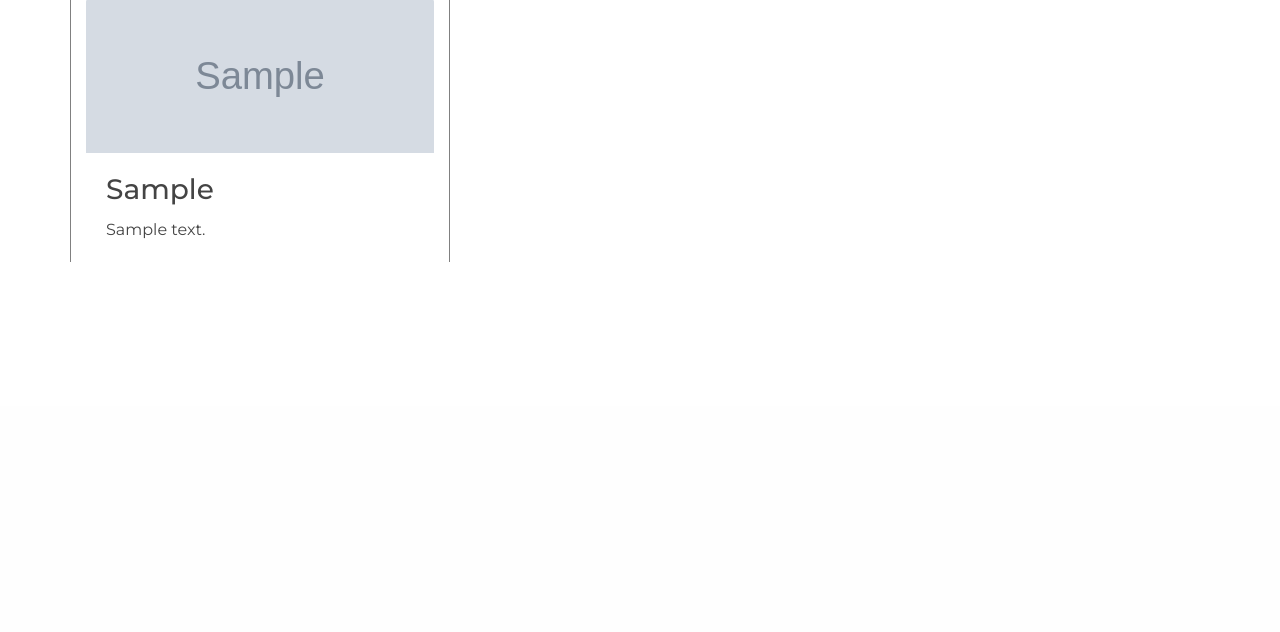
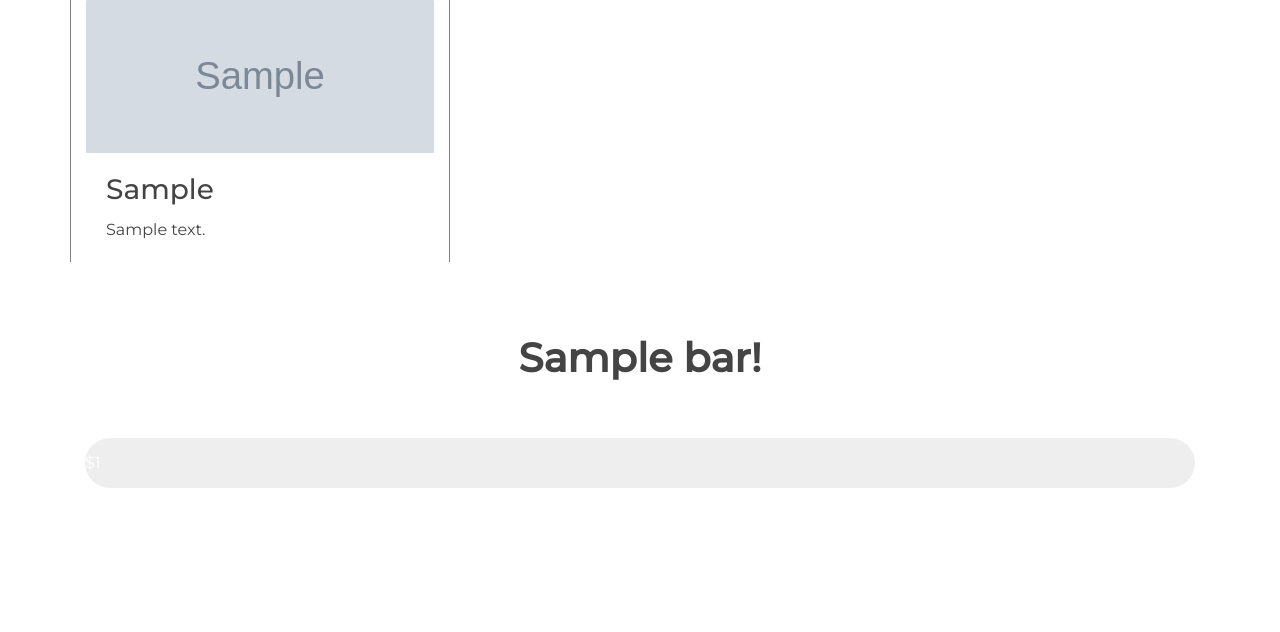
Before and after one commit to Rushilwiz/tj2023, a Django app: page / in a window 1280 px wide. Shown: the part 1003-1635 px from the top of the page. Before the commit the page ends 1265 px from the top, so only its background shows below. Run offline with Django 3.2, Linux system fonts and the light colour scheme; tables that the repository leaves empty hold one stand-in row (values such as "Sample post"); grey boxes marked "Sample" are stand-in pictures; parts of the project's set-up code (start-up, migrations or seed data) failed here and were passed over; some libraries are stand-ins or nearby versions; some web fonts are replaced.

Commit message:
Added Progress Bar For Funding

```diff
--- a/pages/admin.py
+++ b/pages/admin.py
@@ -1,5 +1,6 @@
 from django.contrib import admin
-from .models import Story
+from .models import Story, Bar
 
 # Register your models here.
 admin.site.register(Story)
+admin.site.register(Bar)
--- a/pages/models.py
+++ b/pages/models.py
@@ -7,3 +7,8 @@ class Story(models.Model):
     img_name = models.CharField(max_length=50, default=None, null=True)
     body = models.TextField(max_length=200)
     created = models.DateTimeField(auto_now=True)
+
+
+class Bar(models.Model):
+    name = models.CharField(max_length=50)
+    money_raised = models.FloatField()
--- a/pages/templates/pages/index.html
+++ b/pages/templates/pages/index.html
@@ -3,6 +3,24 @@
 {% block title %}Home{% endblock title %}
 {% block css %}
     <link rel="stylesheet" type="text/css" href="{% static 'pages/css/styles.css' %}">
+    <style>
+    #progress {
+      width: 100%;
+      background-color: #eee;
+      border-radius: 50px;
+    }
+
+    #bar {
+      width: 1%;
+      height: 50px;
+      background-color: #0000ff ;
+      text-align: center;
+      line-height: 50px;
+      color: white;
+      border-radius: 50px;
+      transition: all 1s;
+    }
+    </style>
 {% endblock css %}
 {% block content %}
 <div class="jumbotron jumbotron-fluid">
@@ -26,4 +44,33 @@
         {% endfor %}
     </div>
 </div>
+
+<br><br><br>
+<div class="container news">
+    <h1 class="text-center font-weight-bold">{{ bar.name }}!</h1>
+    <br><br>
+    <div id="progress">
+      <div id="bar">$0</div>
+    </div>
+    <script>
+    document.addEventListener("DOMContentLoaded", function(){
+      var thing = ({{ bar.money_raised }})/50000;
+      thing = thing * 100;
+      console.log(thing);
+      width = 1;
+      var id = setInterval(frame, 100);
+      function frame() {
+          if (width < thing) {
+              width+=.25;
+              document.getElementById('bar').style.width = width + "%";
+              document.getElementById('bar').innerHTML = "$" + (width * 500)
+          } else {
+              document.getElementById('bar').style.width = thing + "%";
+              document.getElementById('bar').innerHTML = "$" + (thing * 500)
+              clearInterval(id);
+          }
+      }
+    });
+    </script>
+</div>
 {% endblock content %}
--- a/pages/views.py
+++ b/pages/views.py
@@ -1,16 +1,18 @@
 from django.shortcuts import render
-from .models import Story
+from .models import Story, Bar
 
 
 # Create your views here.
 def index(request):
     try:
         stories = Story.objects.all().order_by('-created')
+        bar = Bar.objects.all()[0]
         stories = stories[:3]
     except Exception:
         stories = []
+        bar = None
 
-    return render(request, 'pages/index.html', {'stories': stories, 'animate': True})
+    return render(request, 'pages/index.html', {'stories': stories, 'animate': True, 'bar': bar})
 
 
 def council(request):
```
